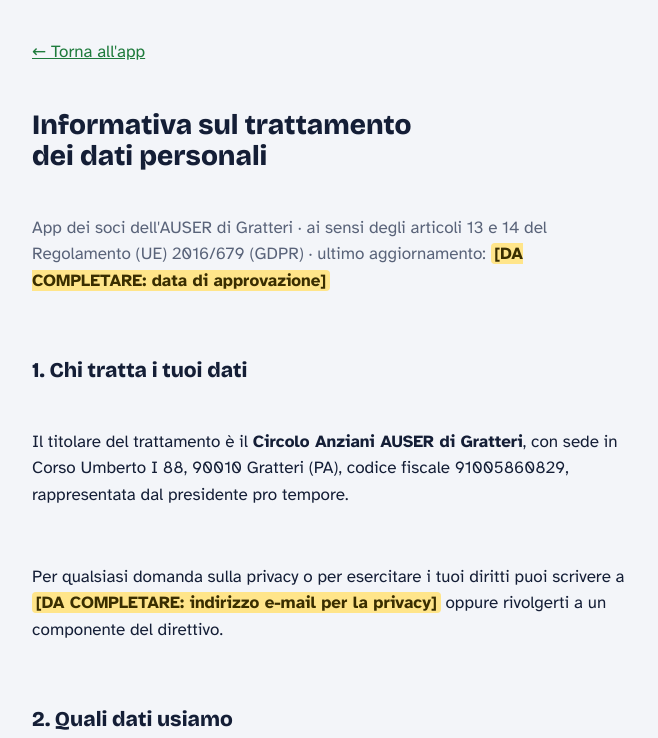
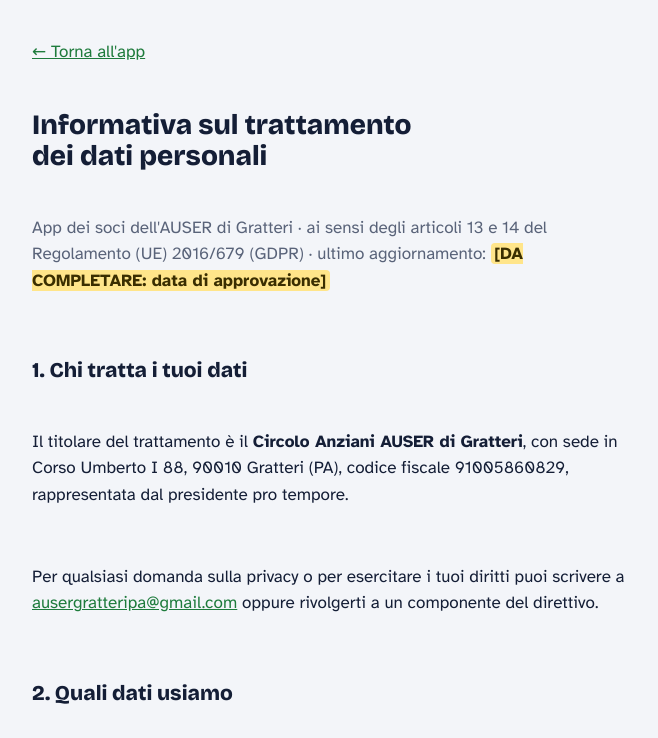
Before and after one commit to ausergratteri/app, a plain HTML site: page privacy.html in a window 1280 px wide. Shown: the top 738 px of the page, without its empty margins (304-962 px from the left). Drawn offline with Linux system fonts and the light colour scheme.

Commit message:
Informativa: contatto privacy dell'associazione
Co-Authored-By: Claude Opus 5.5 <noreply@anthropic.com>

```diff
--- a/privacy.html
+++ b/privacy.html
@@ -32,7 +32,7 @@
 
 <h2>1. Chi tratta i tuoi dati</h2>
 <p>Il titolare del trattamento è il <b>Circolo Anziani AUSER di Gratteri</b>, con sede in Corso Umberto I 88, 90010 Gratteri (PA), codice fiscale 91005860829, rappresentata dal presidente pro tempore.</p>
-<p>Per qualsiasi domanda sulla privacy o per esercitare i tuoi diritti puoi scrivere a <span class="dc">[DA COMPLETARE: indirizzo e-mail per la privacy]</span> oppure rivolgerti a un componente del direttivo.</p>
+<p>Per qualsiasi domanda sulla privacy o per esercitare i tuoi diritti puoi scrivere a <a href="mailto:ausergratteripa@gmail.com">ausergratteripa@gmail.com</a> oppure rivolgerti a un componente del direttivo.</p>
 
 <h2>2. Quali dati usiamo</h2>
 <ul>
@@ -81,7 +81,7 @@
 
 <h2>6. I tuoi diritti</h2>
 <p>In ogni momento puoi chiedere di accedere ai tuoi dati, correggerli, cancellarli, limitarne l'uso, opporti al trattamento basato sul legittimo interesse, riceverli in un formato leggibile (portabilità) e, se hai dato un consenso (per esempio per le foto), revocarlo senza conseguenze per quanto fatto prima. Puoi anche chiedere la cancellazione del tuo account: il direttivo lo elimina e i tuoi dati non saranno più nell'app.</p>
-<p>Per esercitare i diritti scrivi a <span class="dc">[DA COMPLETARE: indirizzo e-mail per la privacy]</span> o rivolgiti al direttivo. Rispondiamo entro un mese.</p>
+<p>Per esercitare i diritti scrivi a <a href="mailto:ausergratteripa@gmail.com">ausergratteripa@gmail.com</a> o rivolgiti al direttivo. Rispondiamo entro un mese.</p>
 <p>Se ritieni che il trattamento non sia corretto puoi presentare reclamo al Garante per la protezione dei dati personali (www.garanteprivacy.it).</p>
 
 <h2>7. Sicurezza</h2>
```
